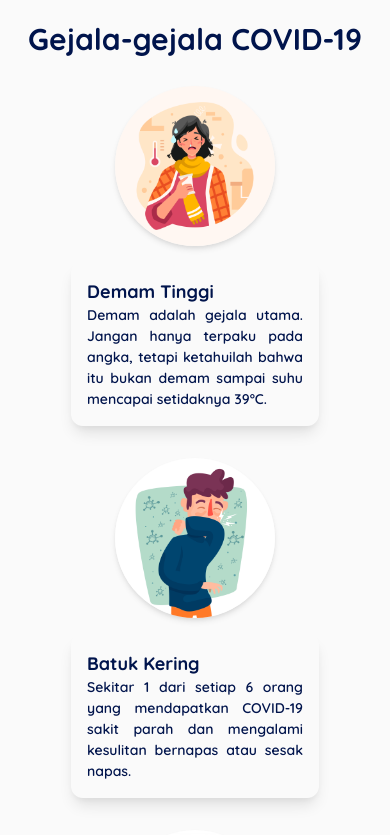
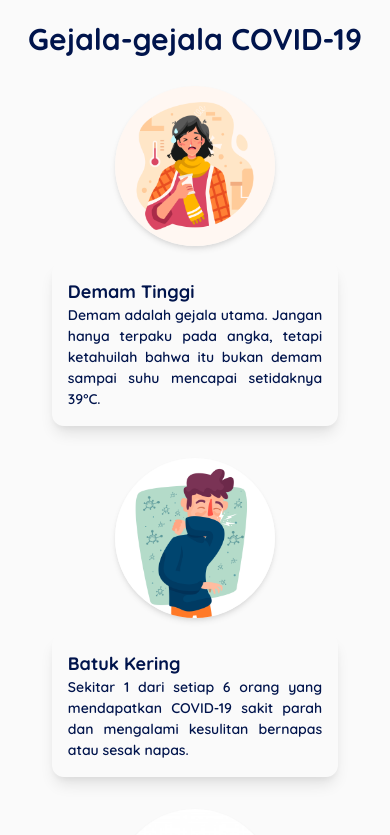
Before and after one commit to ukayaj620/covidfo-web, a React (Create React App) app: page /edu in a window 390 px wide. Shown: the part 646-1481 px from the top of the page. Built offline with nearby package versions, Linux system fonts and the light colour scheme.

Commit message:
fix: remove additional padding on mobile devices

```diff
--- a/src/components/Card/CovidEduCard.jsx
+++ b/src/components/Card/CovidEduCard.jsx
@@ -3,7 +3,7 @@ import load from '../../helpers/ImageLoader';
 
 const CovidEduCard = ({ image, description, title }) => {
   return (
-    <div className="flex flex-col lg:flex-row justify-between items-center w-full lg:w-1/2 px-6 my-2">
+    <div className="flex flex-col lg:flex-row justify-between items-center w-full lg:w-1/2 lg:px-6 my-2">
       <div className="flex w-48 lg:w-2/5 p-4">
         <img
           className="rounded-full w-40 h-40 shadow-md"
```
